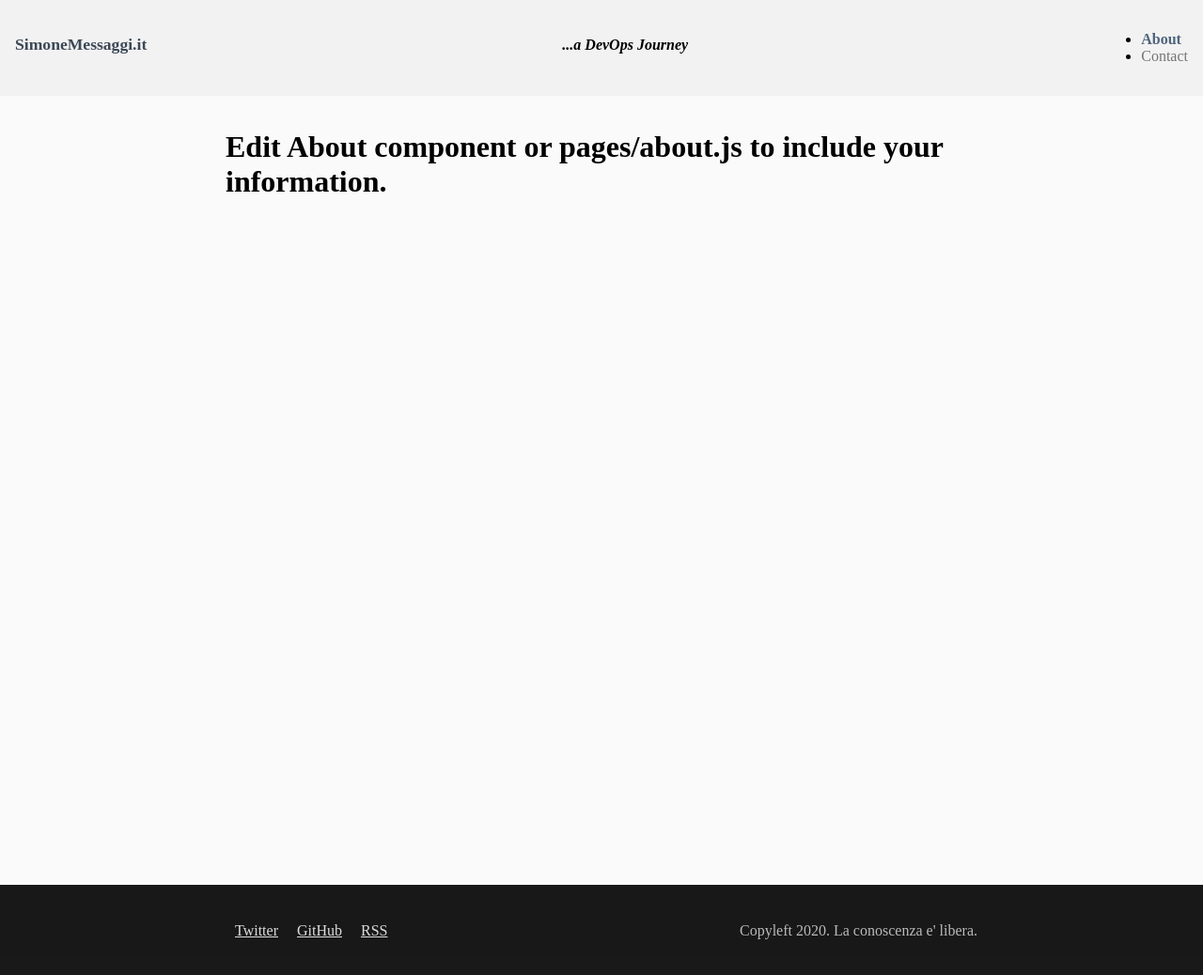
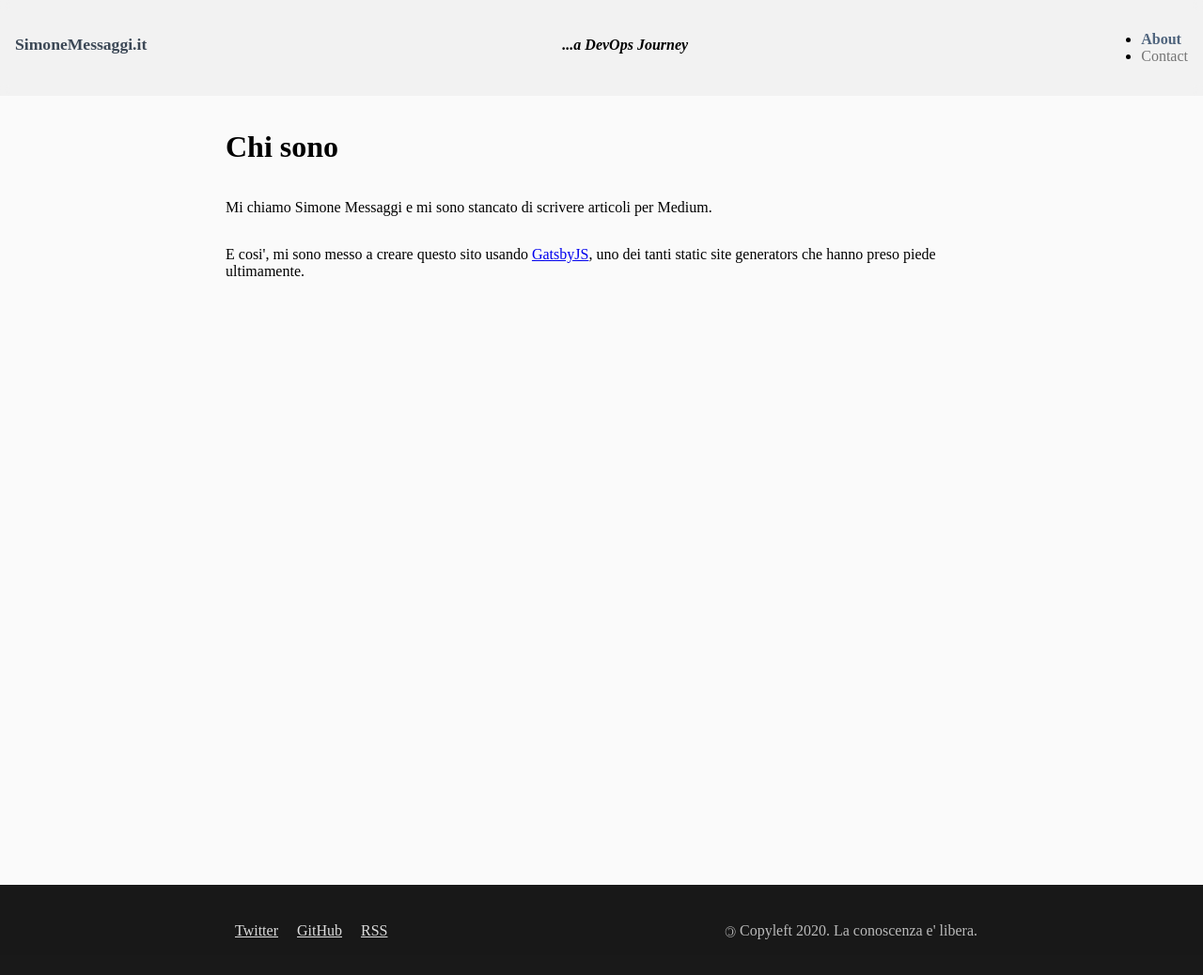
Before and after one commit to simmessa/simonemessaggi.it, a Gatsby site in the folder dev.simonemessaggi.it/: page /about in a window 1280 px wide. Shown: the whole page at 94% size. Built offline with nearby package versions, Linux system fonts and the light colour scheme; Gatsby itself is replaced by a stand-in of ours.

Commit message:
Copyleft

```diff
--- a/dev.simonemessaggi.it/src/components/About.js
+++ b/dev.simonemessaggi.it/src/components/About.js
@@ -2,7 +2,10 @@ import React from 'react'
 
 const About = () => (
   <>
-    <h1>Edit About component or pages/about.js to include your information.</h1>
+    <h1>Chi sono</h1>
+    <p>Mi chiamo Simone Messaggi e mi sono stancato di scrivere articoli per Medium.</p>
+    <p>E cosi', mi sono messo a creare questo sito usando <a href="https://www.gatsbyjs.com">GatsbyJS</a>,
+    uno dei tanti static site generators che hanno preso piede ultimamente.</p>
   </>
 )
 
--- a/dev.simonemessaggi.it/src/components/Footer.js
+++ b/dev.simonemessaggi.it/src/components/Footer.js
@@ -28,7 +28,7 @@ const Footer = () => (
           RSS
         </a>
       </div>
-      <div className={styles.copyright}>{config.copyright}</div>
+      <div className={styles.copyright}><span className={styles.copyleft}>&copy;</span> {config.copyright}</div>
     </div>
   </footer>
 )
--- a/dev.simonemessaggi.it/src/components/Footer.module.scss
+++ b/dev.simonemessaggi.it/src/components/Footer.module.scss
@@ -24,4 +24,10 @@ footer {
     .copyright {
         text-align: right;
     }
+
+    .copyleft {
+        display: inline-block;
+        transform: rotate(180deg);
+    }
+
 }
```
